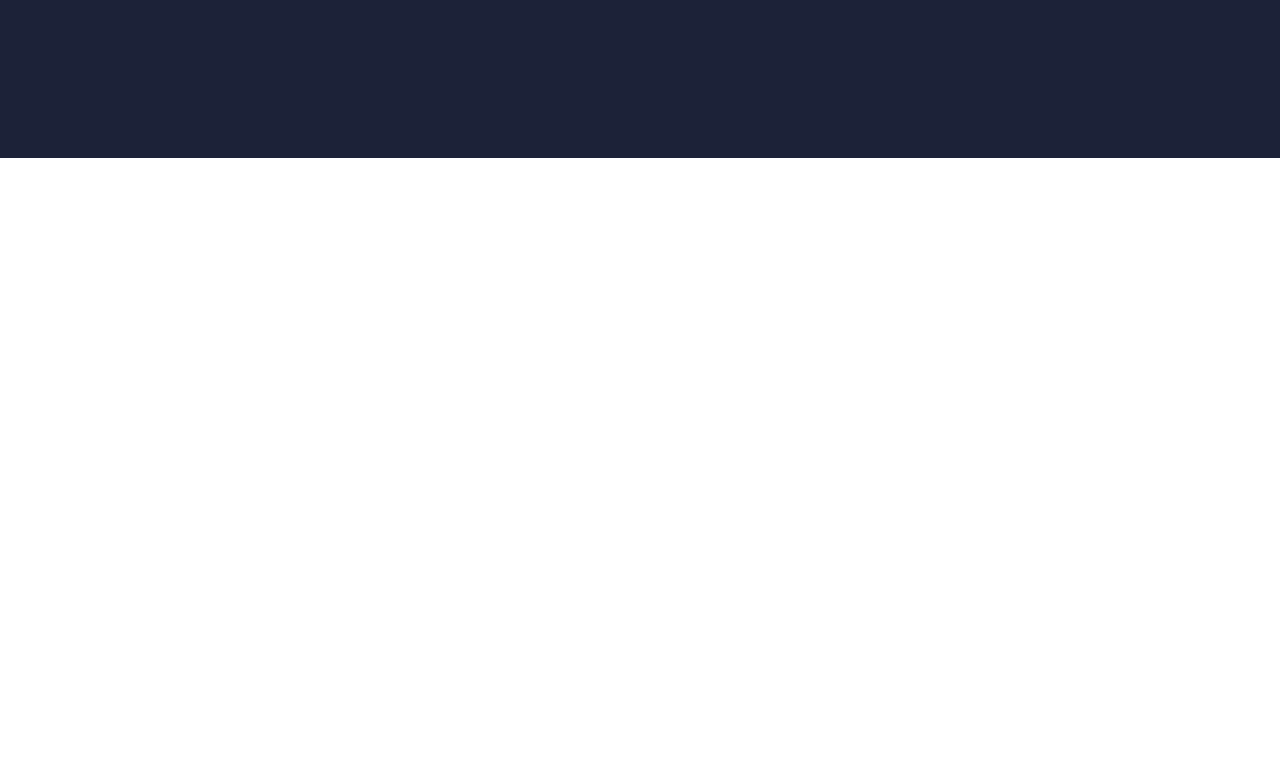
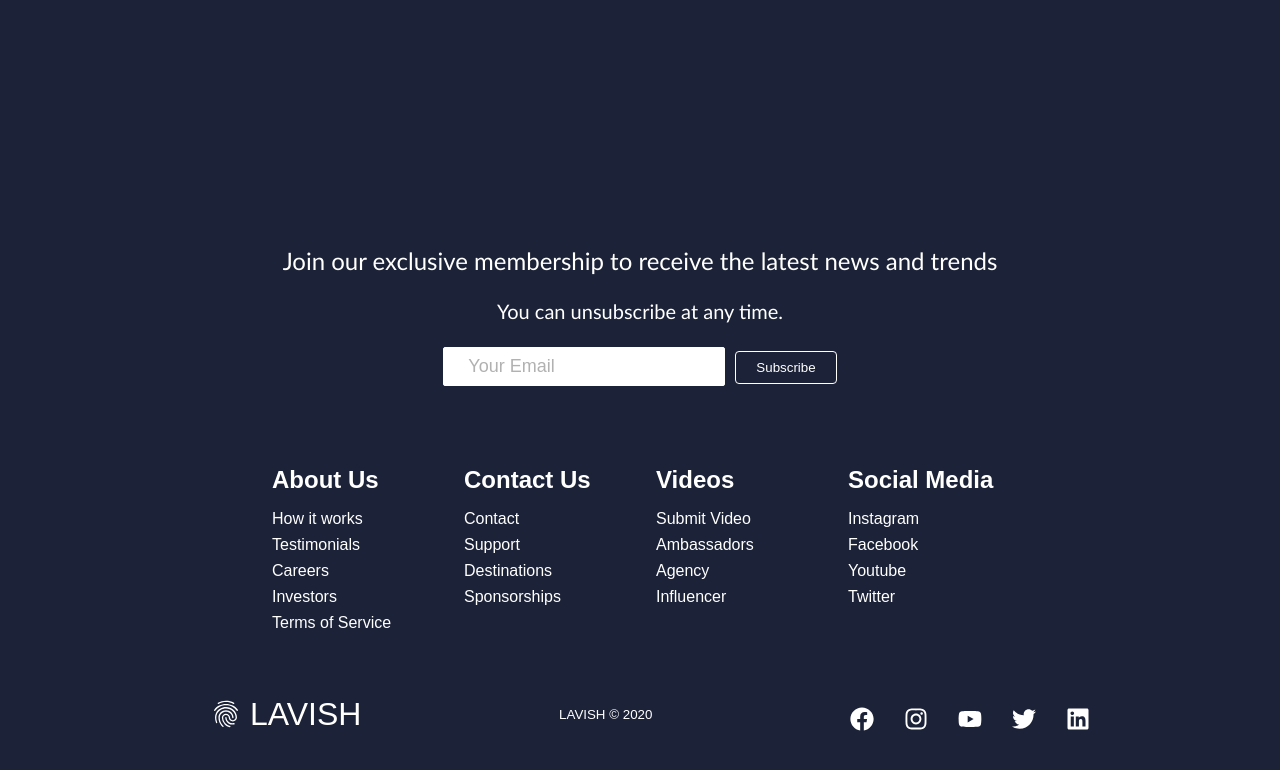
Before and after one commit to Mdakhib/react-website-2, a React (Create React App) app: page / in a window 1280 px wide. Shown: the part 3169-3939 px from the top of the page. Before the commit the page ends 3327 px from the top, so only its background shows below. Built offline with nearby package versions, Linux system fonts and the light colour scheme.

Commit message:
footer added in app.js

```diff
--- a/src/App.js
+++ b/src/App.js
@@ -1,6 +1,7 @@
 import React from 'react';
 import { BrowserRouter as Router, Switch, Route } from "react-router-dom";
 import Navbar from "./components/Navbar";
+import Footer from './components/pages/Footer/Footer';
 import Home from './components/pages/HomePage/Home';
 
 function App() {
@@ -10,6 +11,7 @@ function App() {
       <Switch>
         <Route path="/" exact component={Home}></Route>
       </Switch>
+      <Footer />
     </Router>
   );
 }
```
